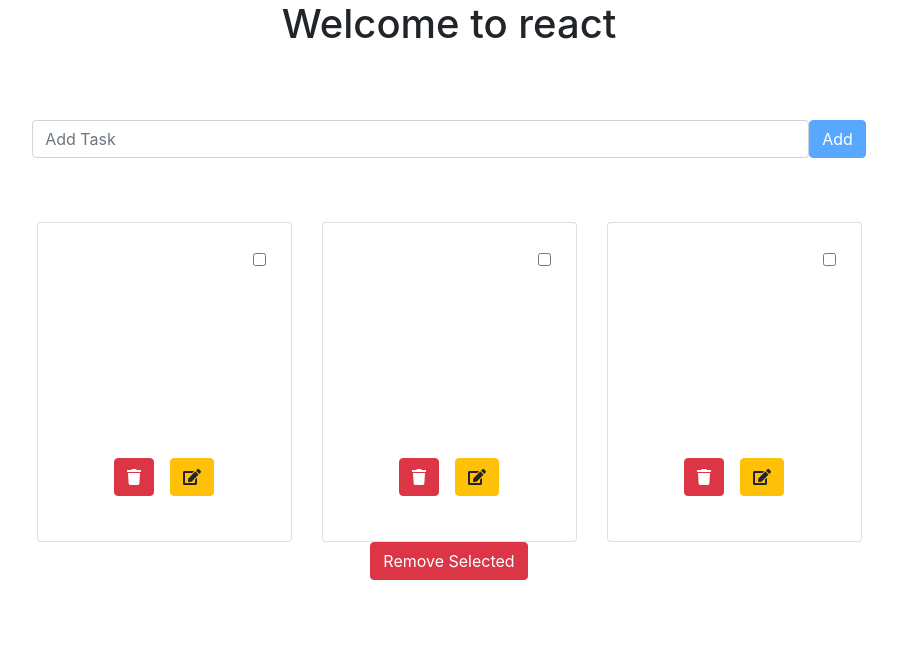
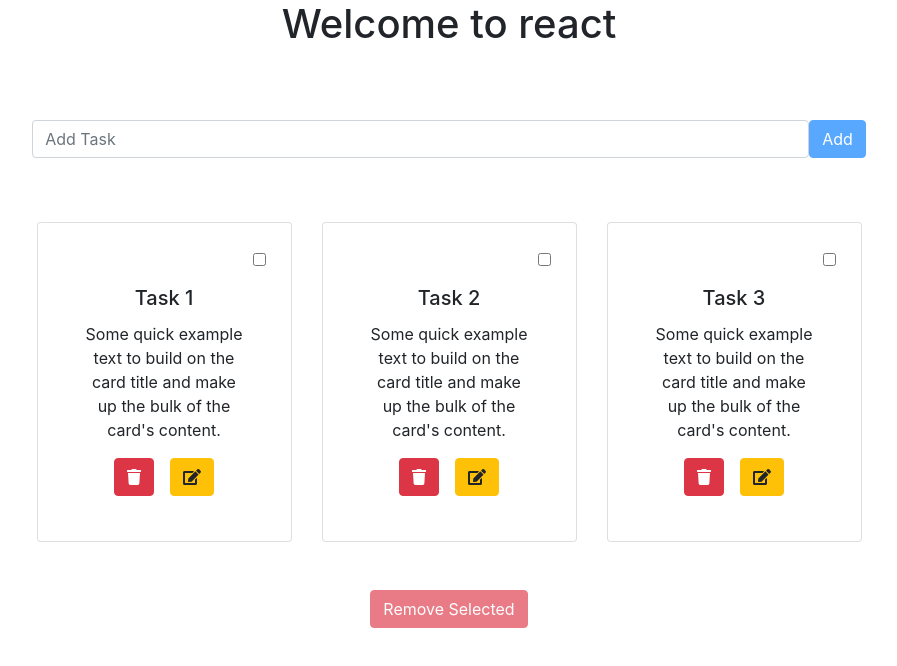
Before and after one commit to hovhannisyan-code/react-tutorial, a React (Create React App) app: page / in a window 1280 px wide. Shown: the top 666 px of the page, without its empty margins (191-1088 px from the left). Built offline with nearby package versions, Linux system fonts and the light colour scheme.

Commit message:
lesson10 homework

```diff
--- a/src/Components/ToDo/AddNewTask.jsx
+++ b/src/Components/ToDo/AddNewTask.jsx
@@ -21,6 +21,7 @@ class AddNewTask extends Component {
     }
     render() {
         const { inputValue } = this.state;
+        const { disabled } = this.props;
         return (
             <div className="d-flex justify-content-center mt-4">
                 <Form.Control
@@ -30,7 +31,7 @@ class AddNewTask extends Component {
                     onKeyPress={this.handleSubmit}
                     value={inputValue}
                     style={{ width: "70%" }}
-
+                    disabled={disabled}
                 />
                 <Button
                     variant="primary"
--- a/src/Components/ToDo/Task.jsx
+++ b/src/Components/ToDo/Task.jsx
@@ -1,11 +1,18 @@
+import styles from './index.module.css';
 import { Card, Button, Form } from 'react-bootstrap';
-import { FontAwesomeIcon } from '@fortawesome/react-fontawesome'
-import { faEdit, faTrash } from '@fortawesome/free-solid-svg-icons'
-import styles from './index.module.css';
+import { FontAwesomeIcon } from '@fortawesome/react-fontawesome';
+import { faEdit, faTrash } from '@fortawesome/free-solid-svg-icons';
 
-const Task = ({ task, handleDelete, toggleSetRemoveIds }) => {
+
+const Task = ({
+    task,
+    disabled,
+    handleDelete,
+    toggleSetRemoveIds,
+    checked
+}) => {
     return (
-        <Card className={styles.taskcard}>
+        <Card className={`${checked && styles.checked}`}>
             <Form.Check type="checkbox" className="justify-content-end d-flex" onClick={() => toggleSetRemoveIds(task._id)} />
             <Card.Body>
                 <Card.Title>{task.title}</Card.Title>
@@ -14,11 +21,17 @@ const Task = ({ task, handleDelete, toggleSetRemoveIds }) => {
                     {task.text}
                 </Card.Text>
                 <Button
+                    disabled={disabled}
                     variant="danger"
                     onClick={() => handleDelete(task._id)}>
                     <FontAwesomeIcon icon={faTrash} />
                 </Button>
-                <Button variant="warning" className="ml-3"><FontAwesomeIcon icon={faEdit} /></Button>
+                <Button
+                    disabled={disabled}
+                    variant="warning"
+                    className="ml-3">
+                    <FontAwesomeIcon icon={faEdit} />
+                </Button>
             </Card.Body>
         </Card>
 
--- a/src/Components/ToDo/ToDo.jsx
+++ b/src/Components/ToDo/ToDo.jsx
@@ -32,7 +32,7 @@ class ToDo extends Component {
         // }
         this.state = {
             tasks,
-            removeTasks: []
+            removeTasks: new Set()
         }
     }
 
@@ -58,27 +58,42 @@ class ToDo extends Component {
         });
     }
     toggleSetRemoveIds = (_id) => {
-        let removeTasks = [...this.state.removeTasks];
-        if (removeTasks.includes(_id)) {
-            removeTasks = removeTasks.filter(id => id !== _id)
+        let removeTasks = new Set(this.state.removeTasks);
+        if (removeTasks.has(_id)) {
+            removeTasks.delete(_id);
         } else {
-            removeTasks.push(_id);
+            removeTasks.add(_id);
         }
         this.setState({
             removeTasks
         })
     }
     removeSelectedTasks = () => {
-
+        let tasks = [...this.state.tasks];
+        const { removeTasks } = this.state;
+        tasks = tasks.filter(task => !removeTasks.has(task._id));
+        this.setState({
+            tasks,
+            removeTasks: new Set()
+        })
     }
     render() {
+        const { removeTasks } = this.state;
         const tasks = this.state.tasks.map((task, index) => {
             return (
-                <Col key={task._id} xs={12} sm={6} md={4} lg={3} className="d-flex justify-content-center mt-3 align-items-center">
+                <Col
+                    key={task._id}
+                    xs={12}
+                    sm={6}
+                    md={4}
+                    lg={3}
+                    className="d-flex justify-content-center mt-3 align-items-center">
                     <Task
                         task={task}
+                        disabled={!!removeTasks.size}
                         handleDelete={this.handleDelete}
                         toggleSetRemoveIds={this.toggleSetRemoveIds}
+                        checked={removeTasks.has(task._id)}
                     />
                 </Col>
             )
@@ -87,15 +102,21 @@ class ToDo extends Component {
             <Container className="todo-list">
                 <Row className="justify-content-center my-5">
                     <Col>
-                        <AddNewTask onSubmit={this.handleCatchValue} />
+                        <AddNewTask disabled={!!removeTasks.size} onSubmit={this.handleCatchValue} />
                     </Col>
                 </Row>
                 <Row className="justify-content-center mt-3">
                     {tasks}
                 </Row>
-                <Row>
+                <Row className="mt-5">
                     <Col>
-                        <Button variant="danger" onClick={this.removeSelectedTasks}>Remove Selected</Button>
+                        <Button
+                            variant="danger"
+                            onClick={this.removeSelectedTasks}
+                            disabled={!!!removeTasks.size}
+                        >
+                            Remove Selected
+                            </Button>
                     </Col>
                 </Row>
             </Container>
--- a/src/Components/ToDo/index.module.css
+++ b/src/Components/ToDo/index.module.css
@@ -3,8 +3,10 @@
     border: 1px solid #000;
     background: rgba(214, 103, 103, .3);
 }
-.taskcard {
+.card {
     width: 18rem;
-    background-color: rgb(163, 126, 126,.8);
-    color:#fff
 }
+.checked {
+    background: rosybrown !important;
+    color: #fff;
+}
```
Also changed, not shown: 1 other file (tests, documents, lock files or other folders).
